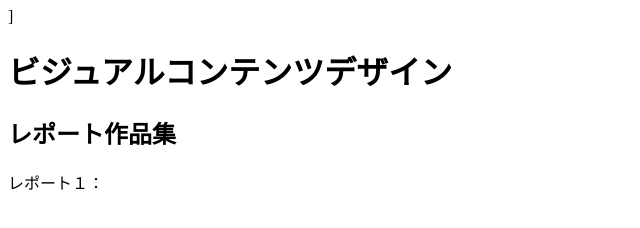
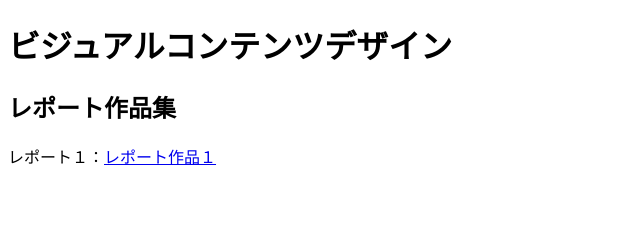
Before and after one commit to Yuto0129/dedjidon1, a plain HTML site: page index.html in a window 1280 px wide. Shown: the whole page, without its empty margins (0-640 px from the left). Drawn offline with Linux system fonts and the light colour scheme.

Commit message:
Update index.html

```diff
--- a/index.html
+++ b/index.html
@@ -1,7 +1,7 @@
 <!DOCTYPE html>
 <html>
     <head>
-        <meta charset="utf-8">]
+        <meta charset="utf-8">
         <title>2132092</title>
     </head>
     <body>
@@ -9,6 +9,6 @@
         <h2>
             レポート作品集
         </h2>
-        レポート１：<a href="Mフレーバー.html"></a>
+        レポート１：<a href="Mフレーバー.html">レポート作品１</a>
     </body>
 </html>
```
